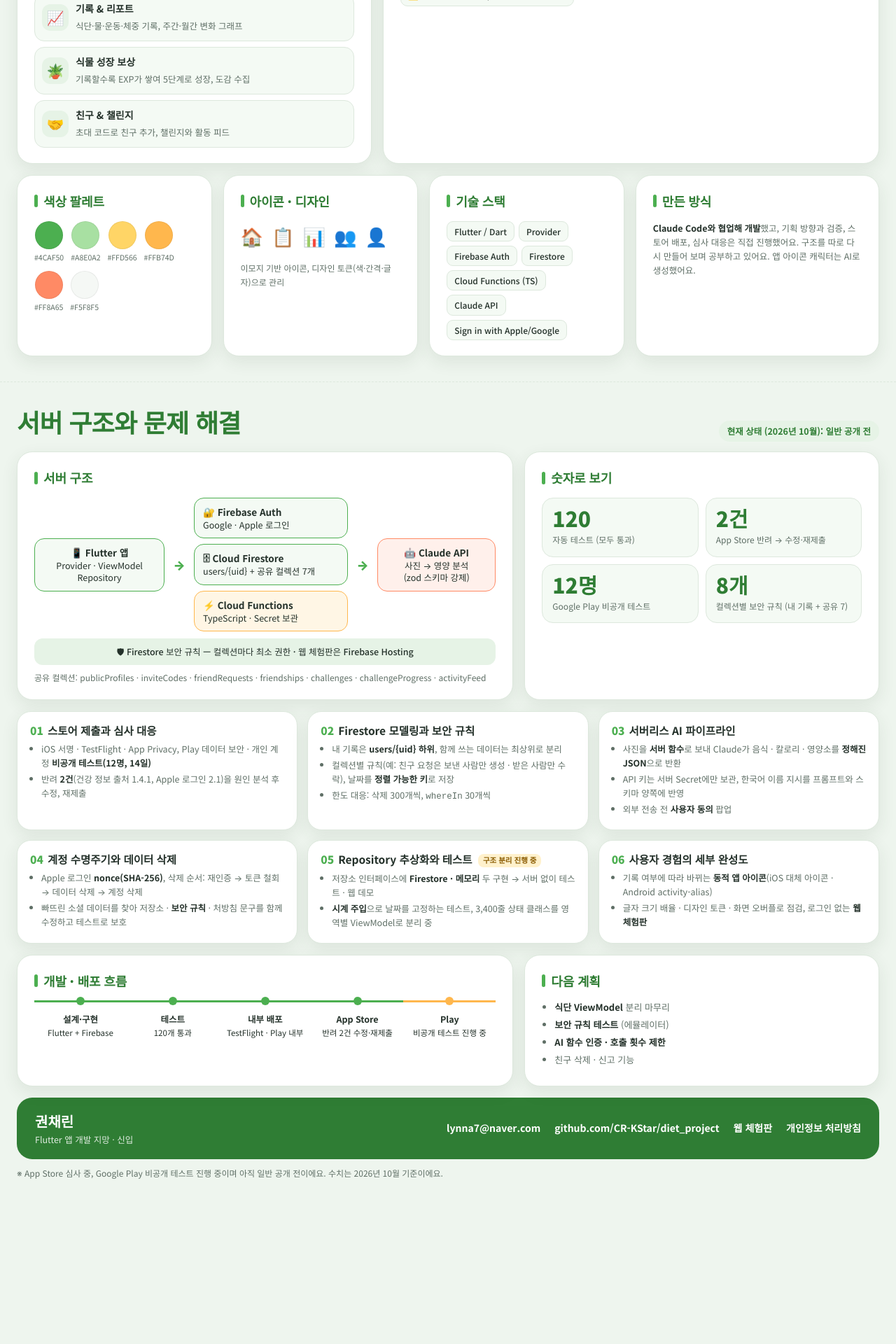
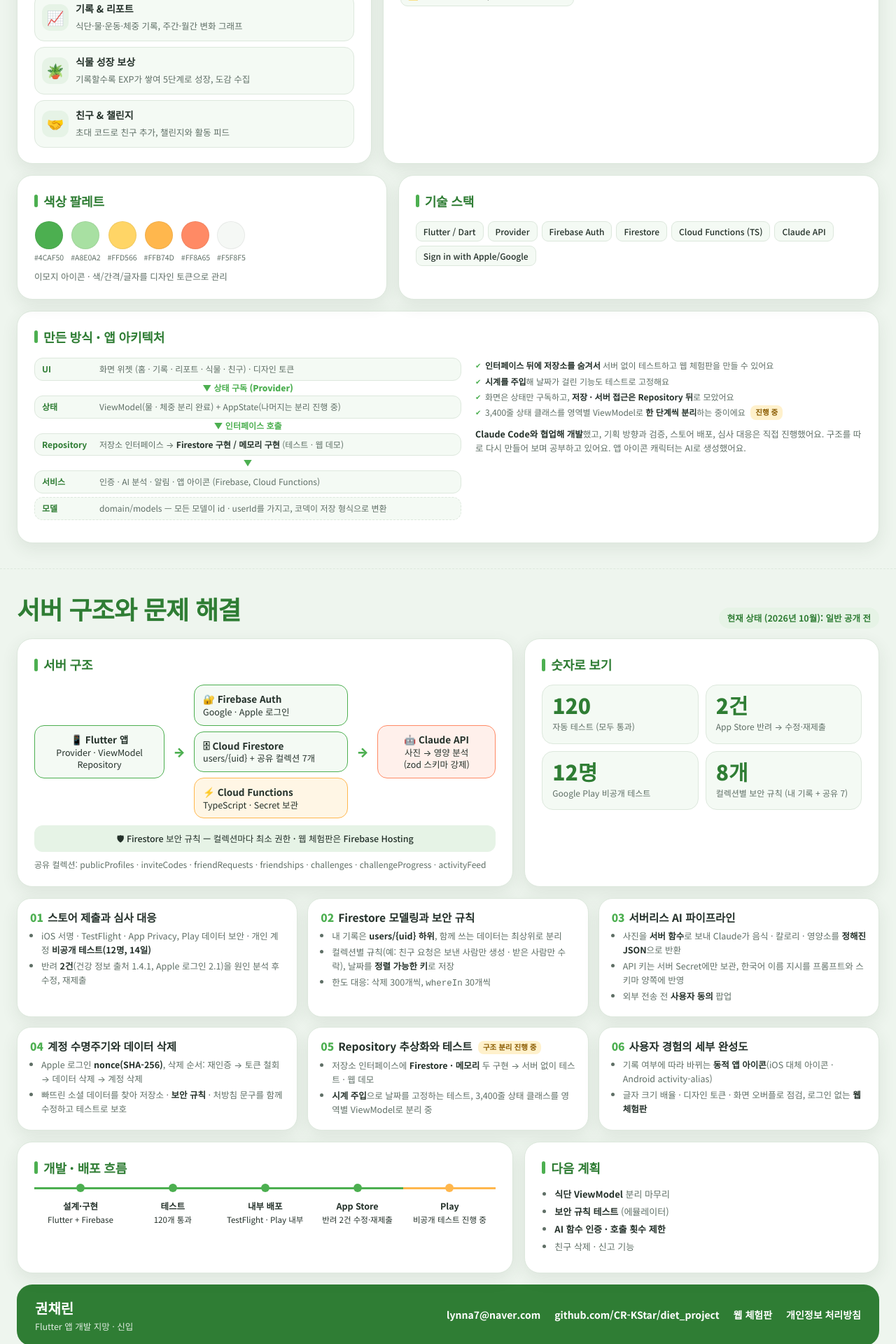
Before and after one commit to CR-KStar/diet_project, a Jekyll site: the page docs/index.html, which Jekyll copies as it is, in a window 1280 px wide. Shown: the part 779-2699 px from the top of the page at 70% size. Built offline with Jekyll 4.4.1, drawn with Linux system fonts in a browser that asks for light colours; before the commit the page ends 2512 px from its top, so only the background shows below that.

Commit message:
포트폴리오에 앱 아키텍처 카드 추가(계층 도식·이유·진행 중 표시), PDF 갱신
Co-Authored-By: Claude Sonnet 5.5 <noreply@anthropic.com>

```diff
--- a/docs/index.html
+++ b/docs/index.html
@@ -78,7 +78,7 @@
     .axes { display: flex; gap: 8px; margin-top: 14px; flex-wrap: wrap; }
     .axes span { padding: 5px 10px; border-radius: 10px; font-size: 12px; font-weight: 700; background: var(--g-tint); border: 1px solid var(--line); }
 
-    .row3 { display: grid; grid-template-columns: 1fr 1fr 1fr 1.25fr; gap: 16px; margin-top: 16px; }
+    .row3 { display: grid; grid-template-columns: 1fr 1.3fr; gap: 16px; margin-top: 16px; }
     .sw { display: flex; gap: 10px; flex-wrap: wrap; }
     .sw div { text-align: center; font-size: 10.5px; color: var(--muted); }
     .sw b { display: block; width: 40px; height: 40px; border-radius: 50%; margin: 0 auto 4px; box-shadow: inset 0 0 0 1px rgba(0,0,0,.06); }
@@ -89,6 +89,17 @@
     .how { font-size: 12.5px; margin: 10px 0 0; color: var(--muted); }
     .how b { color: var(--ink); }
 
+
+    .arch { display: grid; gap: 5px; margin: 2px 0 10px; }
+    .layer { display: grid; grid-template-columns: 74px 1fr; align-items: center; gap: 8px; padding: 7px 10px; border-radius: 12px; background: var(--g-tint); border: 1px solid var(--line); font-size: 12px; line-height: 1.4; }
+    .layer b { font-size: 12px; color: var(--g-dark); }
+    .layer span { color: var(--muted); }
+    .layer.dom { border-style: dashed; }
+    .down { text-align: center; color: var(--g); font-weight: 900; font-size: 12px; line-height: .9; }
+    .how-grid { display: grid; grid-template-columns: 1.05fr .95fr; gap: 20px; align-items: start; }
+    .why { margin: 0; padding: 0; list-style: none; font-size: 12px; color: var(--muted); }
+    .why li { margin: 3px 0; padding-left: 14px; position: relative; } .why li::before { content: "✔"; position: absolute; left: 0; color: var(--g); font-size: 10px; top: 2px; }
+    .why b { color: var(--ink); }
     .demo { display: none; margin-top: 16px; }
     .demo.open { display: block; }
     .demo iframe { width: 390px; max-width: 100%; height: 760px; border: 8px solid #151917; border-radius: 40px; background: #fff; box-shadow: var(--shadow); display: block; margin: 0 auto; }
@@ -132,12 +143,13 @@
     .foot { margin-top: 10px; font-size: 12px; color: var(--muted); }
 
     @media screen and (max-width: 1000px) {
-      .p1, .p2top, .p2bot { grid-template-columns: 1fr; }
+      .p1, .p2top, .p2bot, .how-grid { grid-template-columns: 1fr; }
       .row3 { grid-template-columns: 1fr 1fr; } .cards6 { grid-template-columns: 1fr 1fr; }
     }
     @media screen and (max-width: 640px) {
       .page { padding: 18px 14px 28px; }
       .tiles { grid-template-columns: 1fr 1fr; } .row3, .cards6, .nums { grid-template-columns: 1fr; }
+      .layer { grid-template-columns: 1fr; gap: 2px; }
       .phones5 { grid-template-columns: repeat(5, 46%); overflow-x: auto; padding-bottom: 8px; scroll-snap-type: x mandatory; }
       .phones5 .ph { scroll-snap-align: start; }
       .flow { grid-template-columns: 1fr; } .arr { transform: rotate(90deg); } .tl { flex-direction: column; } .tl div { border-top: 0; border-left: 3px solid var(--g); text-align: left; padding-left: 14px; }
@@ -147,11 +159,16 @@
     /* 인쇄(PDF): A4 가로 2장 */
     @page { size: A4 landscape; margin: 7mm; }
     @media print {
-      html { zoom: .66; }
+      html { zoom: 0.56; }
       body { background: var(--bg) !important; -webkit-print-color-adjust: exact; print-color-adjust: exact; }
       .page { max-width: none; padding: 0; } .page + .page { border: 0; page-break-before: always; }
       .noprint, .demo { display: none !important; }
       .card, .cs { box-shadow: none; } .frame { box-shadow: none; }
+      .page { padding: 0; } .card { padding: 16px 18px; } .p1, .row3 { gap: 12px; } .row3 { margin-top: 12px; }
+      .feat { gap: 5px; } .feat li { padding: 6px 8px; } .hero h1 { font-size: 46px; }
+      .layer { padding: 5px 8px; } .arch { gap: 3px; }
+      .frame img { aspect-ratio: 560 / 800; object-position: top; }
+      .stage .em { font-size: 30px; } .axes { margin-top: 8px; }
       .card, .cs, .num, .node { break-inside: avoid; }
     }
   </style>
@@ -230,13 +247,38 @@
         <div><b style="background:#4CAF50"></b>#4CAF50</div><div><b style="background:#A8E0A2"></b>#A8E0A2</div>
         <div><b style="background:#FFD566"></b>#FFD566</div><div><b style="background:#FFB74D"></b>#FFB74D</div>
         <div><b style="background:#FF8A65"></b>#FF8A65</div><div><b style="background:#F5F8F5"></b>#F5F8F5</div>
-      </div></div>
-    <div class="card"><h3 class="ttl">아이콘 · 디자인</h3>
-      <div class="icons"><span>🏠</span><span>📋</span><span>📊</span><span>👥</span><span>👤</span><small>이모지 기반 아이콘, 디자인 토큰(색·간격·글자)으로 관리</small></div></div>
+      </div>
+      <p class="how" style="margin-top:8px">이모지 아이콘 · 색/간격/글자를 디자인 토큰으로 관리</p></div>
     <div class="card"><h3 class="ttl">기술 스택</h3>
       <div class="tags"><span class="tag">Flutter / Dart</span><span class="tag">Provider</span><span class="tag">Firebase Auth</span><span class="tag">Firestore</span><span class="tag">Cloud Functions (TS)</span><span class="tag">Claude API</span><span class="tag">Sign in with Apple/Google</span></div></div>
-    <div class="card"><h3 class="ttl">만든 방식</h3>
-      <p class="how"><b>Claude Code와 협업해 개발</b>했고, 기획 방향과 검증, 스토어 배포, 심사 대응은 직접 진행했어요. 구조를 따로 다시 만들어 보며 공부하고 있어요. 앱 아이콘 캐릭터는 AI로 생성했어요.</p></div>
+
+  </div>
+
+  <div class="card" style="margin-top:16px">
+    <h3 class="ttl">만든 방식 · 앱 아키텍처</h3>
+    <div class="how-grid">
+      <div>
+        <div class="arch">
+          <div class="layer"><b>UI</b><span>화면 위젯 (홈 · 기록 · 리포트 · 식물 · 친구) · 디자인 토큰</span></div>
+          <div class="down">▼ 상태 구독 (Provider)</div>
+          <div class="layer"><b>상태</b><span>ViewModel(물 · 체중 분리 완료) + AppState(나머지는 분리 진행 중)</span></div>
+          <div class="down">▼ 인터페이스 호출</div>
+          <div class="layer"><b>Repository</b><span>저장소 인터페이스 → <b style="color:var(--ink)">Firestore 구현 / 메모리 구현</b> (테스트 · 웹 데모)</span></div>
+          <div class="down">▼</div>
+          <div class="layer"><b>서비스</b><span>인증 · AI 분석 · 알림 · 앱 아이콘 (Firebase, Cloud Functions)</span></div>
+          <div class="layer dom"><b>모델</b><span>domain/models — 모든 모델이 id · userId를 가지고, 코덱이 저장 형식으로 변환</span></div>
+        </div>
+      </div>
+      <div>
+        <ul class="why">
+          <li><b>인터페이스 뒤에 저장소를 숨겨서</b> 서버 없이 테스트하고 웹 체험판을 만들 수 있어요</li>
+          <li><b>시계를 주입</b>해 날짜가 걸린 기능도 테스트로 고정해요</li>
+          <li>화면은 상태만 구독하고, <b>저장 · 서버 접근은 Repository 뒤</b>로 모았어요</li>
+          <li>3,400줄 상태 클래스를 영역별 ViewModel로 <b>한 단계씩 분리</b>하는 중이에요 <span class="wip">진행 중</span></li>
+        </ul>
+        <p class="how"><b>Claude Code와 협업해 개발</b>했고, 기획 방향과 검증, 스토어 배포, 심사 대응은 직접 진행했어요. 구조를 따로 다시 만들어 보며 공부하고 있어요. 앱 아이콘 캐릭터는 AI로 생성했어요.</p>
+      </div>
+    </div>
   </div>
 </section>
 
```
Also changed, not shown: 1 other file.
